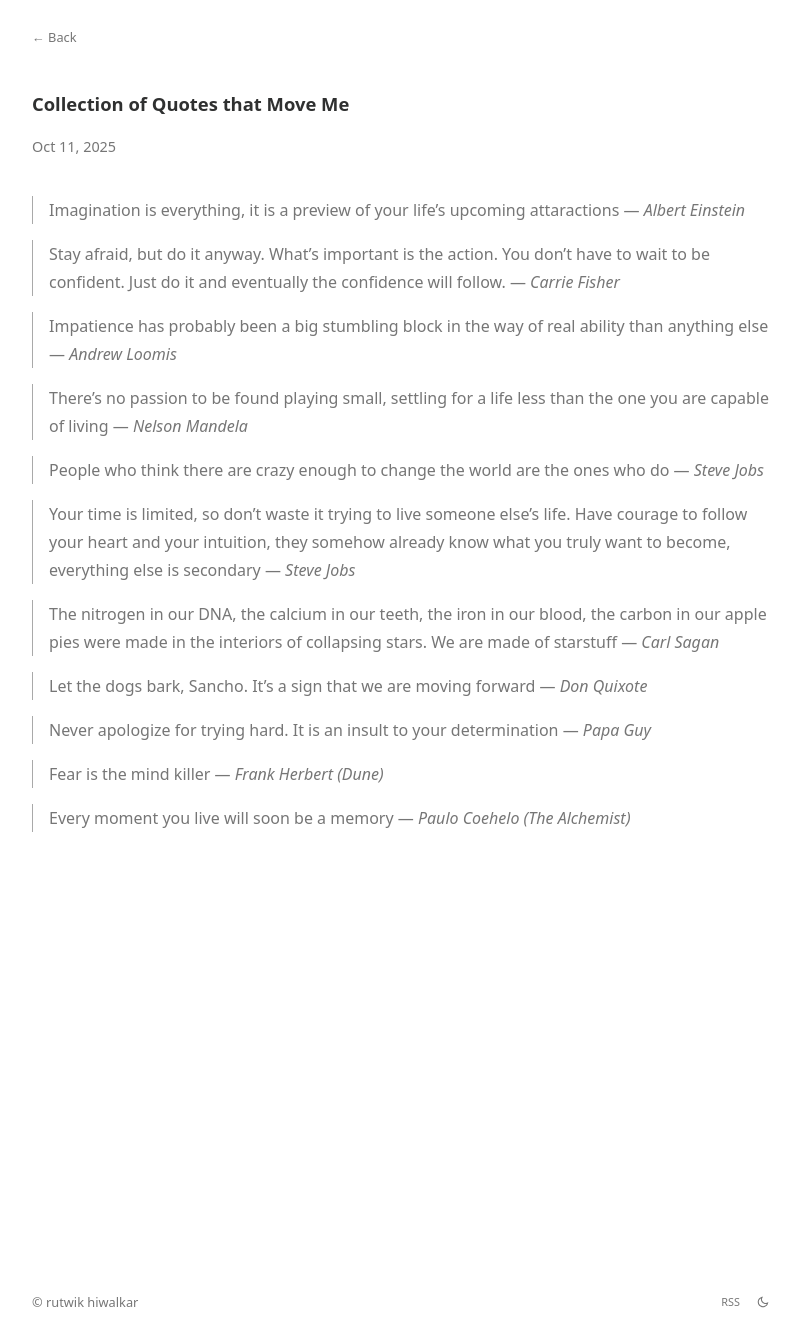
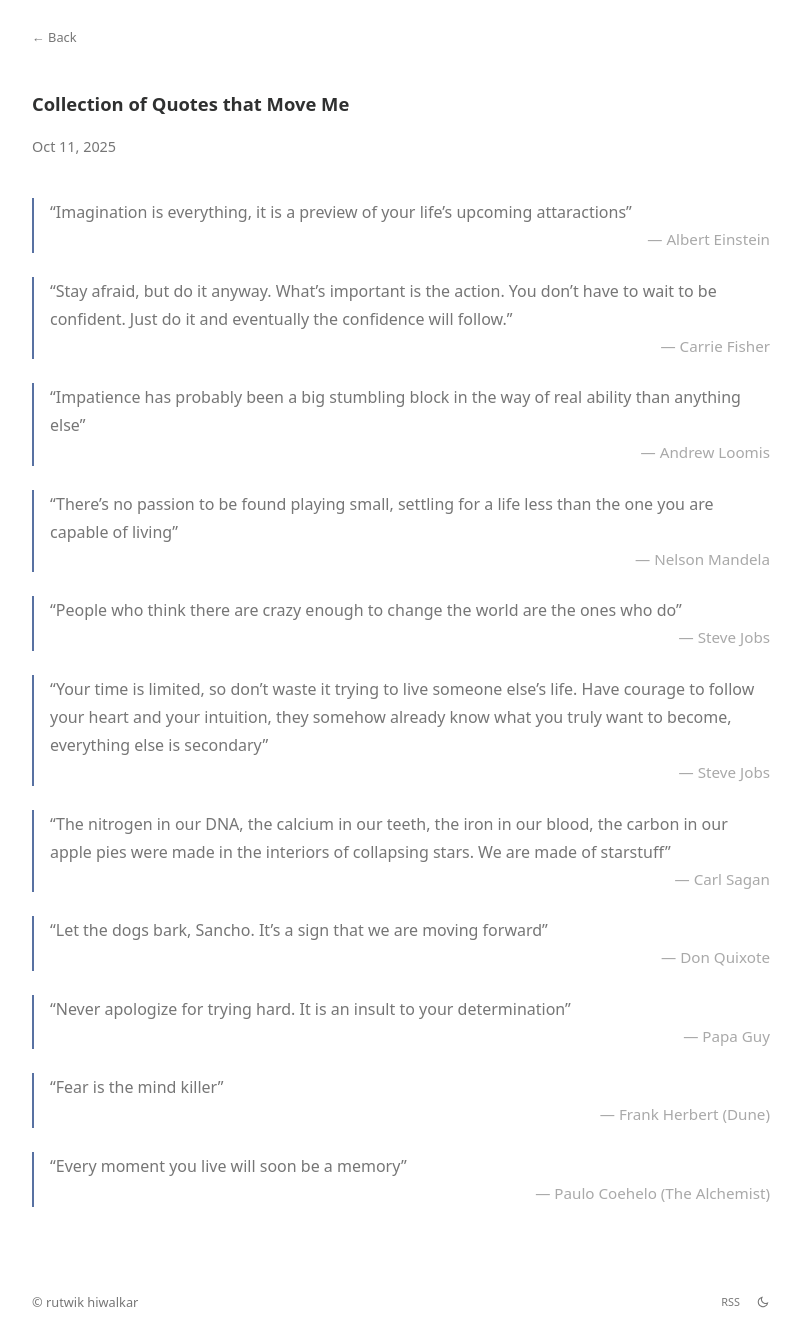
Before and after one commit to rutwikhdev/rutwikhdev.github.io, a Jekyll site: the page built from _posts/2025-10-12-Favourite-Quotes.md, in a window 1280 px wide and 1341 px high. Shown: the whole window, without its empty margins (239-1040 px from the left). Built offline with Jekyll 4.4.1, drawn with Linux system fonts in a browser that asks for light colours.

```diff
--- a/_posts/2025-10-12-Favourite-Quotes.md
+++ b/_posts/2025-10-12-Favourite-Quotes.md
@@ -5,35 +5,46 @@ date: 2025-10-11 22:00:00
 author: Rutwik Hiwalkar
 ---
 
-> Imagination is everything, it is a preview of your life's upcoming attaractions
+> "Imagination is everything, it is a preview of your life's upcoming attaractions"
+>
 > — *Albert Einstein*
 
-> Stay afraid, but do it anyway. What's important is the action. You don't have to wait to be confident. Just do it and eventually the confidence will follow.
+> "Stay afraid, but do it anyway. What's important is the action. You don't have to wait to be confident. Just do it and eventually the confidence will follow."
+>
 > — *Carrie Fisher*
 
-> Impatience has probably been a big stumbling block in the way of real ability than anything else
+> "Impatience has probably been a big stumbling block in the way of real ability than anything else"
+>
 > — *Andrew Loomis*
 
-> There's no passion to be found playing small, settling for a life less than the one you are capable of living
+> "There's no passion to be found playing small, settling for a life less than the one you are capable of living"
+>
 > — *Nelson Mandela*
 
-> People who think there are crazy enough to change the world are the ones who do
+> "People who think there are crazy enough to change the world are the ones who do"
+>
 > — *Steve Jobs*
 
-> Your time is limited, so don't waste it trying to live someone else's life. Have courage to follow  your heart and your intuition, they somehow already know what you truly want to become, everything else is secondary
+> "Your time is limited, so don't waste it trying to live someone else's life. Have courage to follow  your heart and your intuition, they somehow already know what you truly want to become, everything else is secondary"
+>
 > — *Steve Jobs*
 
-> The nitrogen in our DNA, the calcium in our teeth, the iron in our blood, the carbon in our apple pies were made in the interiors of collapsing stars. We are made of starstuff
+> "The nitrogen in our DNA, the calcium in our teeth, the iron in our blood, the carbon in our apple pies were made in the interiors of collapsing stars. We are made of starstuff"
+>
 > — *Carl Sagan*
 
-> Let the dogs bark, Sancho. It's a sign that we are moving forward
+> "Let the dogs bark, Sancho. It's a sign that we are moving forward"
+>
 > — *Don Quixote*
 
-> Never apologize for trying hard. It is an insult to your determination
+> "Never apologize for trying hard. It is an insult to your determination"
+>
 > — *Papa Guy*
 
-> Fear is the mind killer
+> "Fear is the mind killer"
+>
 > — *Frank Herbert (Dune)*
 
-> Every moment you live will soon be a memory
+> "Every moment you live will soon be a memory"
+>
 > — *Paulo Coehelo (The Alchemist)*
--- a/assets/js/main.js
+++ b/assets/js/main.js
@@ -142,6 +142,23 @@ function enableImgLightense() {
   window.addEventListener("load", () => Lightense(".prose img:not(.no-lightense)", { background: 'rgba(43, 43, 43, 0.19)' }));
 }
 
+function addQuoteAuthors() {
+  document.querySelectorAll('.prose blockquote').forEach(quote => {
+    const last = quote.querySelector(':scope > :last-child');
+    let node = last;
+    if (last && (last.matches('ul, ol'))) {
+      const items = last.querySelectorAll('li');
+      if (items.length !== 1) return;
+      node = items[0];
+    }
+    if (!node) return;
+    const match = node.textContent.trim().match(/^[—–-]\s*(.+)$/);
+    if (!match) return;
+    node.classList.add('from');
+    node.textContent = match[1];
+  });
+}
+
 function enableBackLink() {
   const backLink = document.querySelector('#back-link');
   if (!backLink) return;
@@ -163,5 +180,6 @@ if (document.body.classList.contains('post')) {
 }
 if (document.querySelector('.prose')) {
   addCopyBtns();
+  addQuoteAuthors();
   enableImgLightense();
 }
--- a/css/main.scss
+++ b/css/main.scss
@@ -172,13 +172,31 @@ a:focus-visible {
   }
 
   blockquote {
-    border-left: 1.5px var(--text-decoration-color) solid;
+    border-left: 2px solid var(--primary-color);
     padding-left: 16px;
-    margin: 1em 0;
+    margin: 1.5em 0;
     color: var(--text-pale-color);
 
     p {
-      margin: 1em 0;
+      margin: 0 0;
+      &:first-child {
+        margin-top: 0;
+      }
+      &:last-child {
+        margin-bottom: 0;
+      }
+    }
+
+    .from {
+      text-align: right;
+      margin-top: 0;
+      color: var(--text-decoration-color);
+      font-size: 0.95em;
+      list-style: none;
+
+      &::before {
+        content: "— ";
+      }
     }
   }
 
```
Also changed, not shown: _posts/2026-02-25-outsourced-intelligence-era.md (+3 -1 lines).
